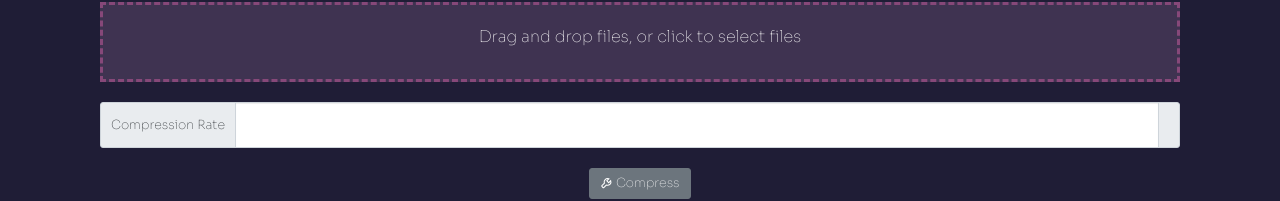
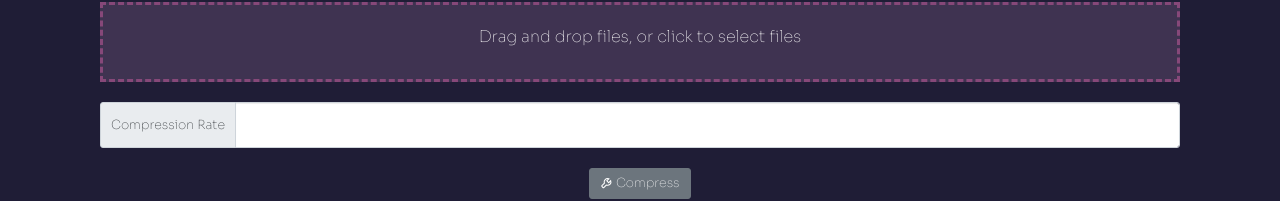
Before and after one commit to addinnabilal/Image-Compressor, a React (Create React App) app in the folder app/: page / in a window 1280 px wide. Shown: the part 130-331 px from the top of the page. Built offline with nearby package versions, Linux system fonts and the light colour scheme.

Commit message:
Remove hal kecil bgt dah sumpe

```diff
--- a/app/src/App.js
+++ b/app/src/App.js
@@ -85,7 +85,6 @@ function App() {
           <InputGroup size="lg" style={{marginTop:'20px'}}>
             <InputGroupText >Compression Rate</InputGroupText>
             <Input type="number" id="compRateInput" onChange={handleChange}/>
-            <InputGroupText></InputGroupText>
           </InputGroup>
           <Button onClick={handleCompress} size='lg' style={{margin:'20px'}}><BiWrench/>  Compress</Button>
           <Row>
```
